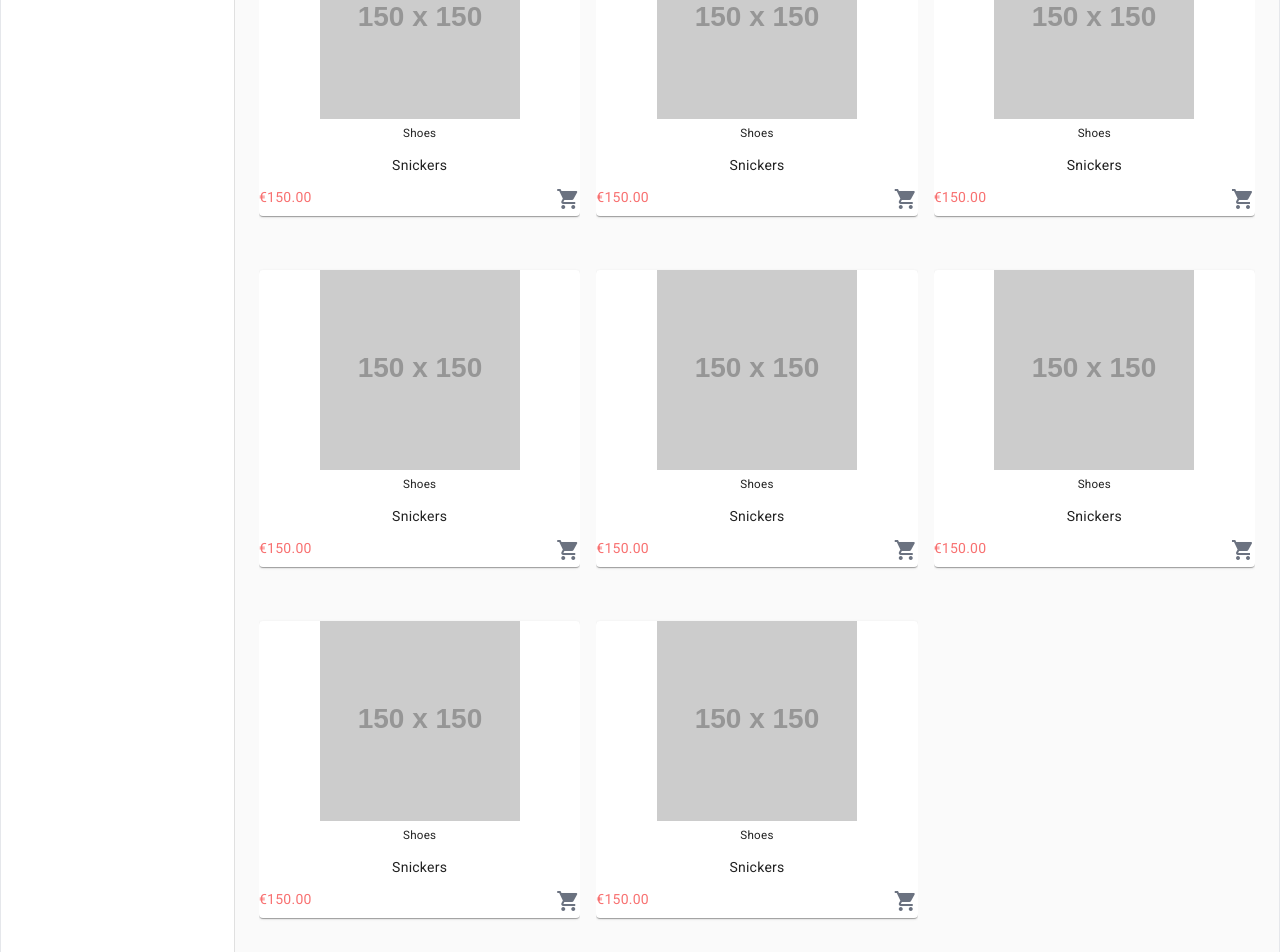
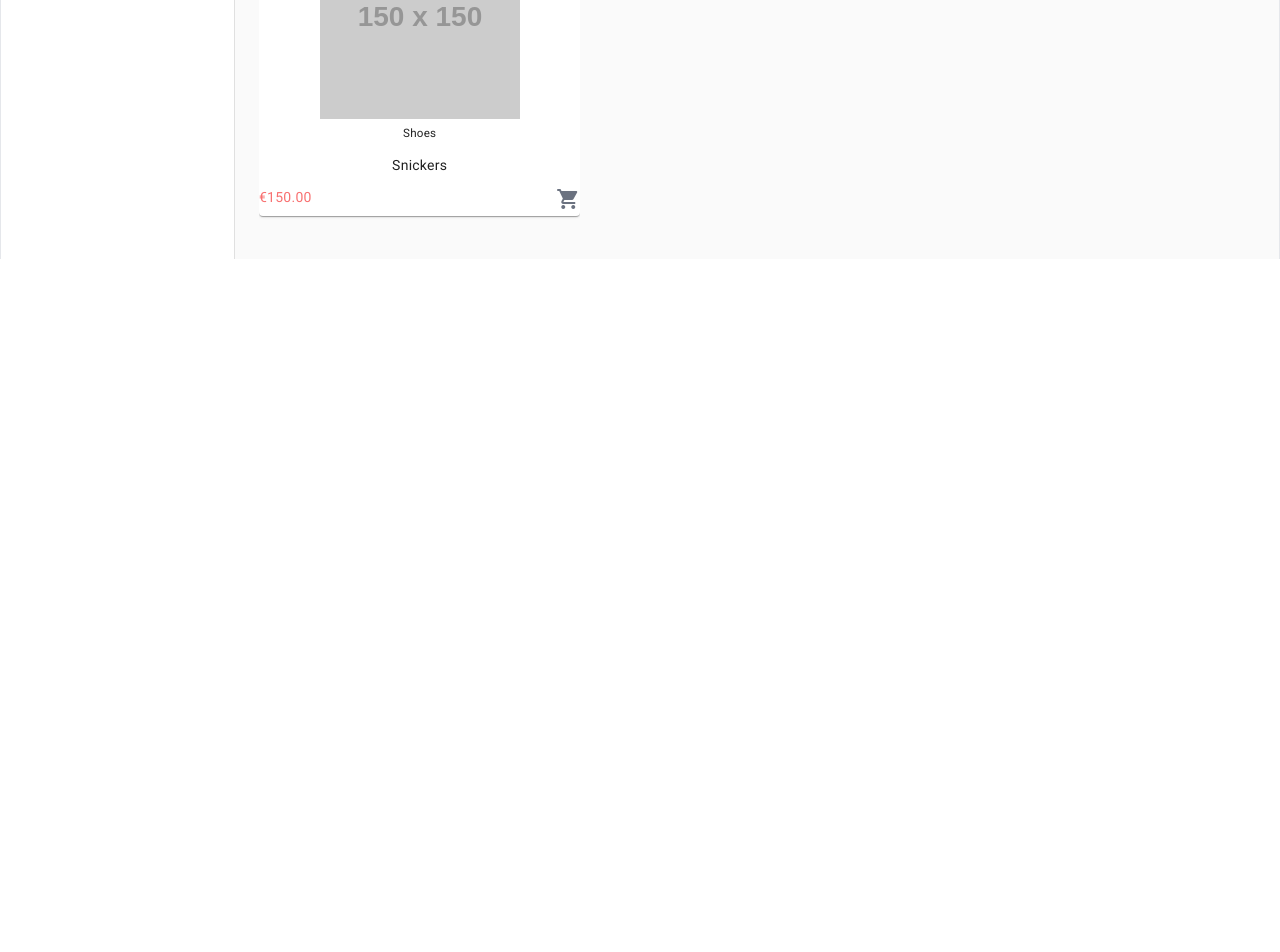
Before and after one commit to LeaBani/store-angular, an Angular app: page /home in a window 1280 px wide. Shown: the part 240-1192 px from the top of the page. After the commit the page ends 800 px from the top, so only its background shows below. Built offline with nearby package versions, Linux system fonts and the light colour scheme.

Commit message:
add product model

```diff
--- a/src/app/pages/cart/cart.component.html
+++ b/src/app/pages/cart/cart.component.html
@@ -65,7 +65,9 @@
                 <button mat-mini-fab color="warn" class="float-right"><mat-icon>close</mat-icon></button>
             </td>
             <td mat-footer-cell *matFooterCellDef>
-                <button></button>
+                <button mat-raised-button color="primary" class="float-right">
+                    Proceed To Checkout
+                </button>
             </td>
         </ng-container>
 
--- a/src/app/pages/home/components/product-box/product-box.component.html
+++ b/src/app/pages/home/components/product-box/product-box.component.html
@@ -16,7 +16,7 @@
             </div>
             <div class="flex justify-between">
                 <span class="text-red-400">{{ '150' | currency:'€' }}</span>
-                <button>
+                <button (click)="onAddToCart()">
                     <mat-icon class="text-gray-500">shopping_cart</mat-icon>
                 </button>
             </div>
--- a/src/app/pages/home/components/product-box/product-box.component.ts
+++ b/src/app/pages/home/components/product-box/product-box.component.ts
@@ -1,4 +1,5 @@
-import { Component, Input, OnInit } from '@angular/core';
+import { Component, Input, OnInit, Output, EventEmitter } from '@angular/core';
+import { Product } from 'src/app/models/product.model';
 
 @Component({
   selector: 'app-product-box',
@@ -6,6 +7,16 @@ import { Component, Input, OnInit } from '@angular/core';
 })
 export class ProductBoxComponent implements OnInit {
   @Input() fullWidthMode = false; // sur la vue avec 1 seule colonne
+  product: Product | undefined = { // on utilise le product.model
+    id: 1,
+    title: 'Snickers',
+    price: 150,
+    category: 'shoes',
+    description: 'description',
+    image: 'https://via.placeholder.com/150',
+  };
+
+  @Output() addToCard = new EventEmitter(); // on récupère cette méthode dans le home component
 
   constructor() {}
 
@@ -13,4 +24,11 @@ export class ProductBoxComponent implements OnInit {
 
   }
 
+  /**
+   * ne retourne rien (void)
+   */
+  onAddToCart(): void {
+
+  }
+
 }
--- a/src/app/pages/home/home.component.html
+++ b/src/app/pages/home/home.component.html
@@ -13,29 +13,11 @@ class="min-h-full max-w-7xl mx-auto border-x"
     [cols]="cols"
     [rowHeight]="rowHeight">
         <mat-grid-tile>
-            <app-product-box class="w-full" [fullWidthMode]="cols === 1"></app-product-box>
+            <!-- (addToCard)="onAddToCart($event)" -->
+            <app-product-box
+            class="w-full" [fullWidthMode]="cols === 1"></app-product-box>
         </mat-grid-tile>
-        <mat-grid-tile>
-            <app-product-box class="w-full" [fullWidthMode]="cols === 1"></app-product-box>
-        </mat-grid-tile>
-        <mat-grid-tile>
-            <app-product-box class="w-full" [fullWidthMode]="cols === 1"></app-product-box>
-        </mat-grid-tile>
-        <mat-grid-tile>
-            <app-product-box class="w-full" [fullWidthMode]="cols === 1"></app-product-box>
-        </mat-grid-tile>
-        <mat-grid-tile>
-            <app-product-box class="w-full" [fullWidthMode]="cols === 1"></app-product-box>
-        </mat-grid-tile>
-        <mat-grid-tile>
-            <app-product-box class="w-full" [fullWidthMode]="cols === 1"></app-product-box>
-        </mat-grid-tile>
-        <mat-grid-tile>
-            <app-product-box class="w-full" [fullWidthMode]="cols === 1"></app-product-box>
-        </mat-grid-tile>
-        <mat-grid-tile>
-            <app-product-box class="w-full" [fullWidthMode]="cols === 1"></app-product-box>
-        </mat-grid-tile>
+
     </mat-grid-list>
     </mat-drawer-content>
 </mat-drawer-container>
--- a/src/app/pages/home/home.component.ts
+++ b/src/app/pages/home/home.component.ts
@@ -34,4 +34,8 @@ export class HomeComponent implements OnInit {
     this.category = newCategory;
   }
 
+  onAddToCart():void {
+
+  }
+
 }
```
Also changed, not shown: src/app/models/product.model.ts (added, +8 -0 lines).
